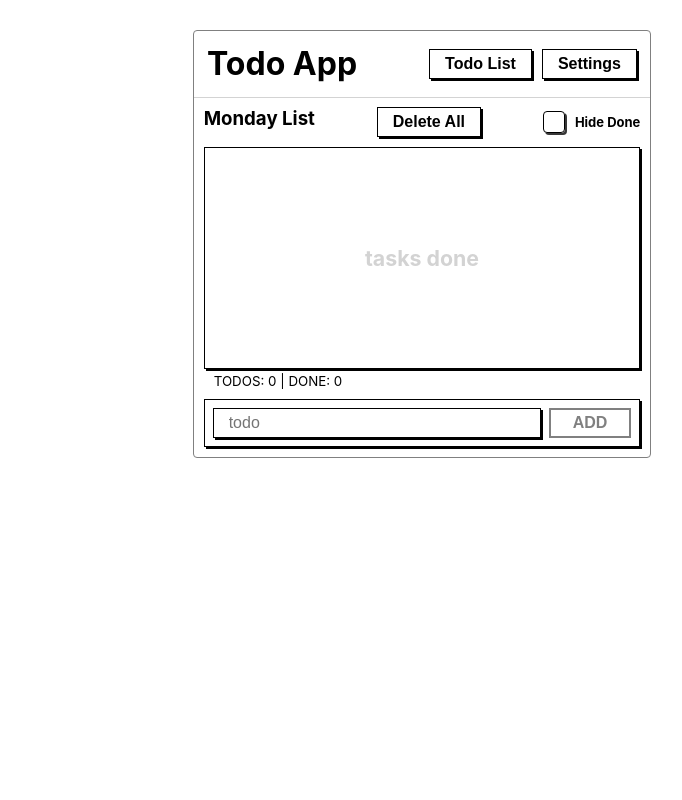
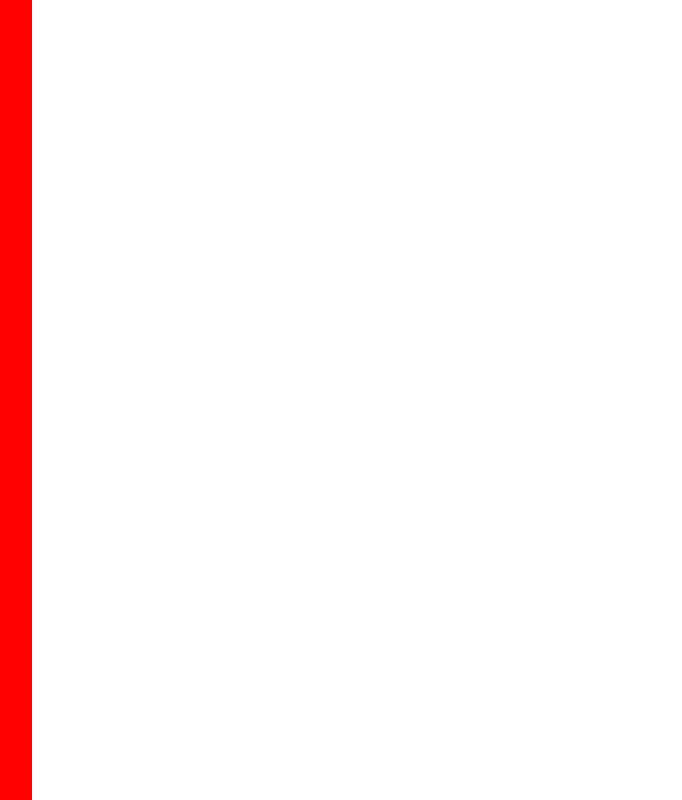
Before and after one commit to OoALRAi/my-todo-app, a React (Create React App) app: page / in a window 1280 px wide. Shown: the whole page, without its empty margins (218-900 px from the left). Built offline with nearby package versions, Linux system fonts and the light colour scheme.

Commit message:
redesign init

```diff
--- a/src/App.css
+++ b/src/App.css
@@ -10,3 +10,12 @@
   border-radius: 4px;
   border: solid 1px gray;
 }
+
+
+@media (max-width: 400px) {
+  body {
+    background-color: red;
+  }
+
+
+}
--- a/src/App.jsx
+++ b/src/App.jsx
@@ -3,6 +3,7 @@ import Screen from './Components/Screens';
 import { Screens } from './Components/Screens';
 import NavBar from './Components/UI/NavBar';
 import "./App.css"
+import Sidebar from './Components/UI/Sidebar/Sidebar';
 
 function App() {
     const [currentScreen, setScreen] = useState(Screens.ListScreen)
@@ -14,13 +15,14 @@ function App() {
 
 
     return (
+        <Sidebar></Sidebar>
 
-        <div className='todo-app'>
-            <div className='todo-app-layout'>
-                <NavBar onScreenChanged={onScreenChanged}></NavBar>
-                <Screen currentScreen={currentScreen}></Screen>
-            </div>
-        </div>
+        // <div className='todo-app'>
+        //     <div className='todo-app-layout'>
+        //         <NavBar onScreenChanged={onScreenChanged}></NavBar>
+        //         <Screen currentScreen={currentScreen}></Screen>
+        //     </div>
+        // </div>
     )
 
 }
--- /dev/null
+++ b/src/Components/UI/Sidebar/ListItemUI.jsx
@@ -0,0 +1,5 @@
+export default function ListItemUI({ listItem }) {
+    return (
+        <div>{listItem.title}</div>
+    )
+}
--- /dev/null
+++ b/src/Components/UI/Sidebar/Sidebar.jsx
@@ -0,0 +1,13 @@
+import "./sidebar.css"
+import ListItemUI from "./ListItemUI"
+export default function Sidebar({ todoLists }) {
+
+    return (
+        <div className="sidebar">
+            {
+                todoLists !== undefined &&
+                todoLists.map(item => { <ListItemUI listItem={item}></ListItemUI> })
+            }
+        </div>
+    )
+}
--- /dev/null
+++ b/src/Components/UI/Sidebar/sidebar.css
@@ -0,0 +1,6 @@
+.sidebar {
+    position: absolute;
+    width: 250px;
+    height: 100vh;
+    background-color: red;
+}
```
